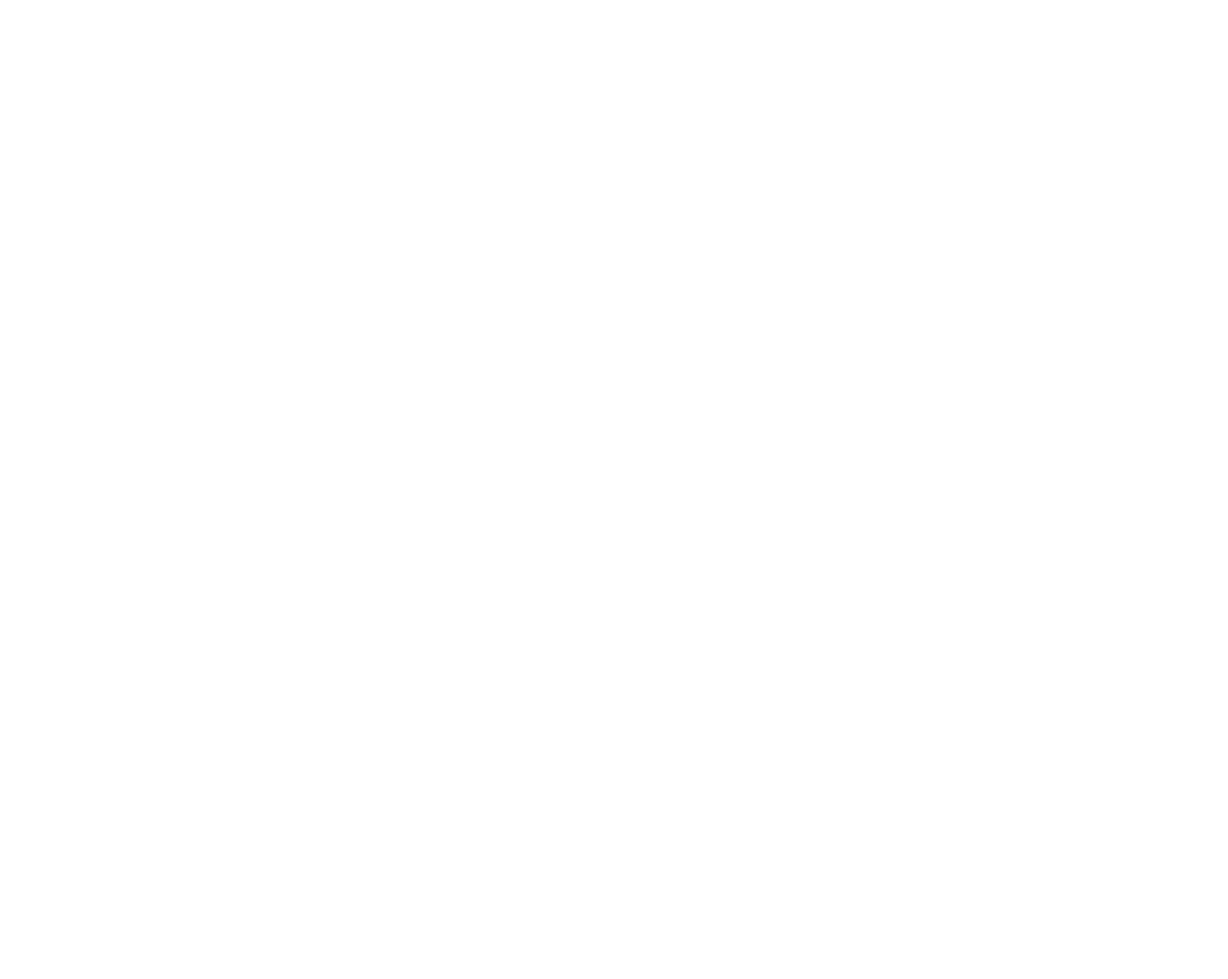
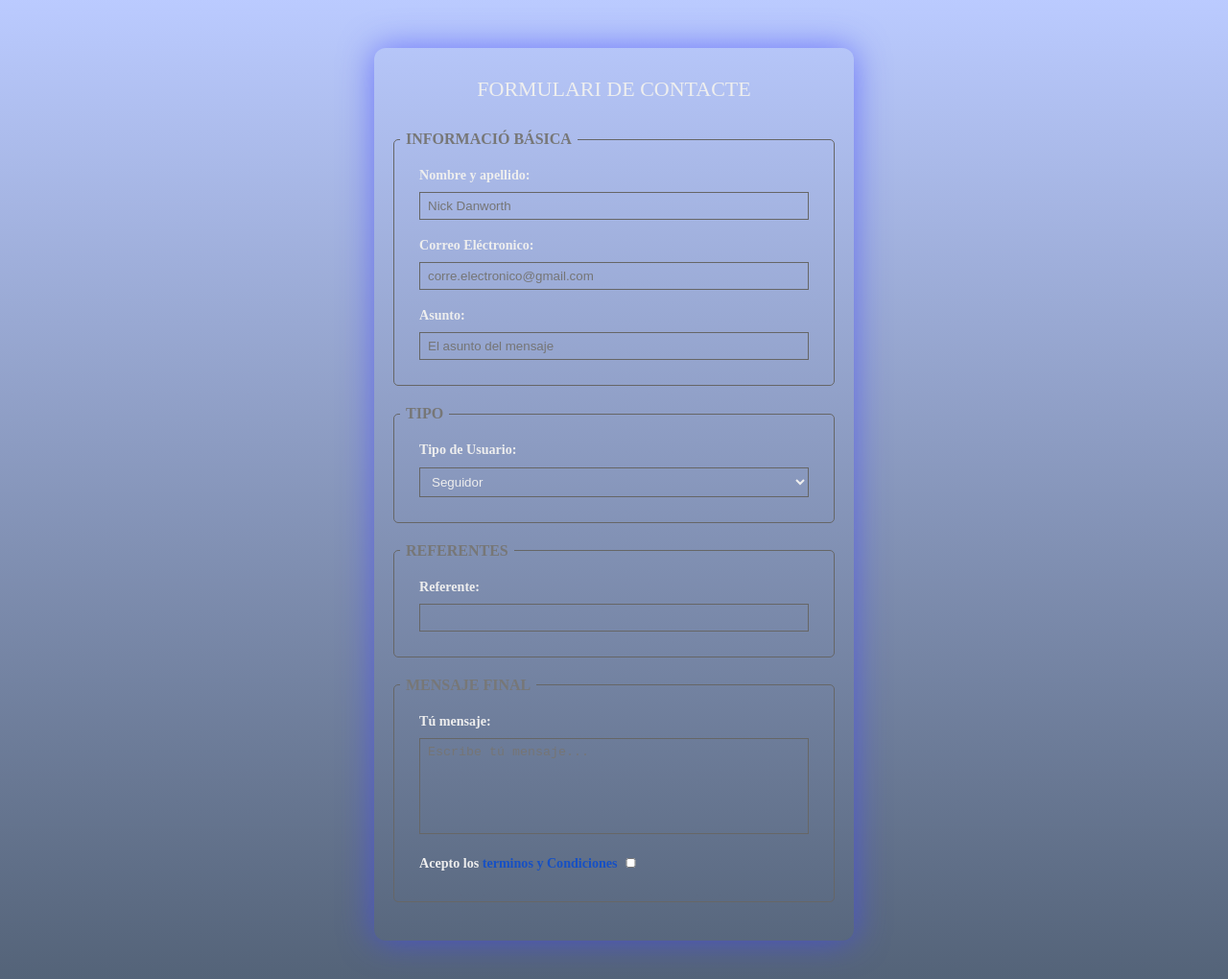
Before and after one commit to Ziraxxxxx/Marketing_Digital_Project, a plain HTML site: page nav/contact.html in a window 1280 px wide. Shown: the whole page at 96% size. Before the commit the page ends 800 px from the top, so only its background shows below. Drawn offline with Linux system fonts and the light colour scheme.

Commit message:
build(root): Move html and css files to carpets

```diff
--- a/style.css
+++ b/main/css/style.css
@@ -9,6 +9,7 @@ body {
     max-width: 100%;
     margin: 0;
     text-align: center;
+    transition: all 0.2s ease-out;
 }
 
 .nav_item {
--- a/nav/contact.html
+++ b/nav/contact.html
@@ -3,9 +3,67 @@
 <head>
     <meta charset="UTF-8">
     <meta name="viewport" content="width=device-width, initial-scale=1.0">
+    <link rel="stylesheet" href="css/style-contact.css">
     <title>Document</title>
 </head>
 <body>
-
+        <form>
+        <h2>
+            Formulari de Contacte
+        </h2>
+         <fieldset>
+            <legend>INFORMACIÓ BÁSICA</legend>
+            <div class="form_input">
+                <label for="nombre">Nombre y apellido:</label>
+                <input type="text" placeholder="Nick Danworth" id="nombre">
+            </div>
+            <div class="form_input">
+                <label for="correo">Correo Eléctronico:</label>
+                <input type="email" placeholder="corre.electronico@gmail.com" id="correo">
+            </div>
+            <div class="form_input">
+                <label>Asunto:
+                    <input type="text" placeholder="El asunto del mensaje">
+                </label>
+            </div>
+        </fieldset>
+         <fieldset>
+            <legend>TIPO</legend>
+            <div class="form_input">
+                <label>Tipo de Usuario:
+                    <select name="type-of-user">
+                        <option value="user1">Seguidor</option>
+                        <option value="user2">Empresa</option>
+                        <option value="user3">Otros</option>
+                    </select>
+                </label>
+             </div>
+        </fieldset>
+         <fieldset>
+            <legend>REFERENTES</legend>
+            <div class="form_input">
+                <label>Referente:
+                    <input list="referente" name="referente">
+                    <datalist id="referente" name="type-of-user">
+                        <option value="Soy Dalto">Un creador de contenido</option>
+                        <option value="Empresa">Entidad financiera y empresarial</option>
+                        <option value="Un Amigo">Un colega con poco pelo</option>
+                    </datalist>
+                </label>
+            </div>
+     </fieldset>
+        <fieldset>
+            <legend>MENSAJE FINAL</legend>
+            <div class="form_input">
+                <label for="message">Tú mensaje:</label>
+                <textarea placeholder="Escribe tú mensaje..." id="message"></textarea>
+            </div>
+            <div class="form_input">
+                <label>Acepto los <a href="terms.html" target="blank">terminos y Condiciones</a>
+                    <input type="checkbox" class="checkbox">
+                </label>
+            </div>
+        </fieldset>
+    </form>
 </body>
 </html>
--- /dev/null
+++ b/nav/css/style-contact.css
@@ -0,0 +1,84 @@
+body {
+    margin: 0;
+    font-family: 'Times New Roman', arial;
+    font-weight: 800;
+    color: #eee;
+    background: linear-gradient(#4f78ff63, #1e324ec2);
+}
+
+h2 {
+    text-align: center;
+    margin: 0;
+    margin-bottom: 10px;
+    text-transform: uppercase;
+    font-weight: 100;
+    font-size: 22px;
+    padding: 10px;
+}
+
+form {
+    background-color: transparent;
+    padding: 20px 0;
+    max-width: 500px;
+    margin: auto;
+    box-shadow: 0 0 35px rgba(62, 66, 255, 0.6);
+    margin-top: 50px;
+    border-radius: 12px;
+    margin-bottom: 40px;
+    transition: all 0.5s ease-in;
+}
+
+.form_input {
+    padding: 6px 20px;
+}
+
+input, textarea, select {
+
+    width: 100%;
+    box-sizing: border-box;
+    padding: 6px 8px;
+    border: none;
+    border: 1px solid #666;
+    box-shadow: 0 0 15 #0003;
+    background-color: transparent;
+    color: #eee;
+    margin-top: 4px;
+}
+
+option {
+    background-color:  #222;
+}
+
+textarea {
+    min-width: 100%;
+    resize: none;
+    min-height: 100px;
+    max-height: 200px;
+}
+
+label {
+    font-size: 0.88em;
+    line-height: 2;
+}
+
+.checkbox {
+    width: auto;
+    height: 10px;
+}
+
+fieldset {
+    border-radius: 5px;
+    border: 1px solid #666;
+    padding: 8px 6px 20px 6px;
+    margin: 20px;
+}
+
+legend {
+    padding: 0 6px;
+    color: #777;
+}
+
+a {
+    color: rgb(22, 80, 196);
+    text-decoration: none;
+}
```
Also changed, not shown: main/index.html (renamed from index.html, +6 -6 lines).
